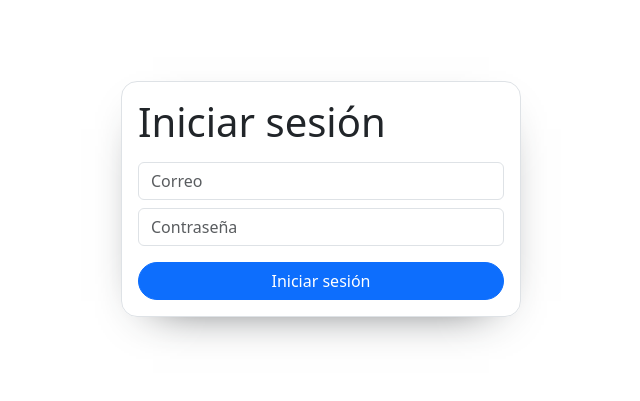
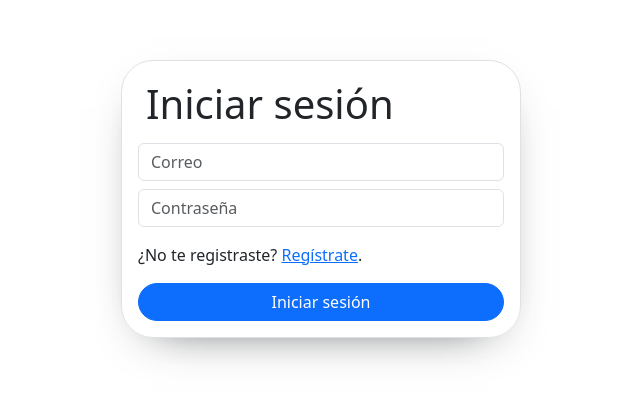
Before and after one commit to pipe753951/08-react-mern-calendar-frontend, a React (Vite) app: page /auth/login in a window 1280 px wide. Shown: the part 201-602 px from the top of the page, without its empty margins (319-959 px from the left). Built offline with nearby package versions, Linux system fonts and the light colour scheme; no server answers.

Commit message:
Redesigning slightly over AuthLayout, its container style and auth pages, and applying links to navigate between auth pages.

```diff
--- a/src/auth/pages/login/LoginPage.tsx
+++ b/src/auth/pages/login/LoginPage.tsx
@@ -3,6 +3,7 @@ import type React from "react";
 import useForm from "../../../shared/hooks/useForm";
 import useAuthStore from "../../../store/hooks/useAuthStore";
 import { toast } from "sonner";
+import { Link } from "react-router";
 
 const LoginPage = function () {
   const { startLogin } = useAuthStore();
@@ -29,7 +30,7 @@ const LoginPage = function () {
 
   return (
     <>
-      <h1 className="mb-3">Iniciar sesión</h1>
+      <h1 className="auth-card-header">Iniciar sesión</h1>
 
       <form onSubmit={handleSubmit}>
         <div className="form-group mb-2">
@@ -52,6 +53,12 @@ const LoginPage = function () {
             onChange={changeInput}
           />
         </div>
+
+        <p className="my-3">
+          ¿No te registraste?&#160;
+          <Link to="/auth/register">Regístrate</Link>
+          <span>&#46;</span>
+        </p>
         <div className="form-group auth-actions">
           <button type="submit" className="btn btn-primary w-100">
             Iniciar sesión
--- a/src/auth/pages/register/RegisterPage.tsx
+++ b/src/auth/pages/register/RegisterPage.tsx
@@ -1,3 +1,4 @@
+import { Link } from "react-router";
 import useForm from "../../../shared/hooks/useForm";
 
 const RegisterPage = function () {
@@ -15,7 +16,7 @@ const RegisterPage = function () {
 
   return (
     <>
-      <h1 className="mb-3">Regístrate</h1>
+      <h1 className="mb-4">Regístrate</h1>
 
       <form onSubmit={handleSubmit}>
         <div className="form-group mb-2">
@@ -61,7 +62,13 @@ const RegisterPage = function () {
           />
         </div>
 
-        <div className="form-group auth-actions">
+        <p className="my-3">
+          ¿Ya te registraste?&#160;
+          <Link to="/auth/login">Inicia sesión</Link>
+          <span>&#46;</span>
+        </p>
+
+        <div className="form-group">
           <button type="submit" className="btn btn-primary w-100">
             Registrarse
           </button>
--- a/src/auth/styles/auth.css
+++ b/src/auth/styles/auth.css
@@ -12,11 +12,14 @@
   padding: 1rem;
 
   border: 1px solid var(--bs-border-color);
-  border-radius: 1rem;
+  border-radius: 2rem;
 
   box-shadow: 0 1rem 3rem -2rem var(--bs-dark);
 }
 
-.auth-actions {
-  margin-top: 1rem;
+.auth-card-header {
+  padding-top: 0.2rem;
+  padding-bottom: 0.4rem;
+  padding-left: 0.5rem;
+  padding-right: 0.5rem;
 }
```
